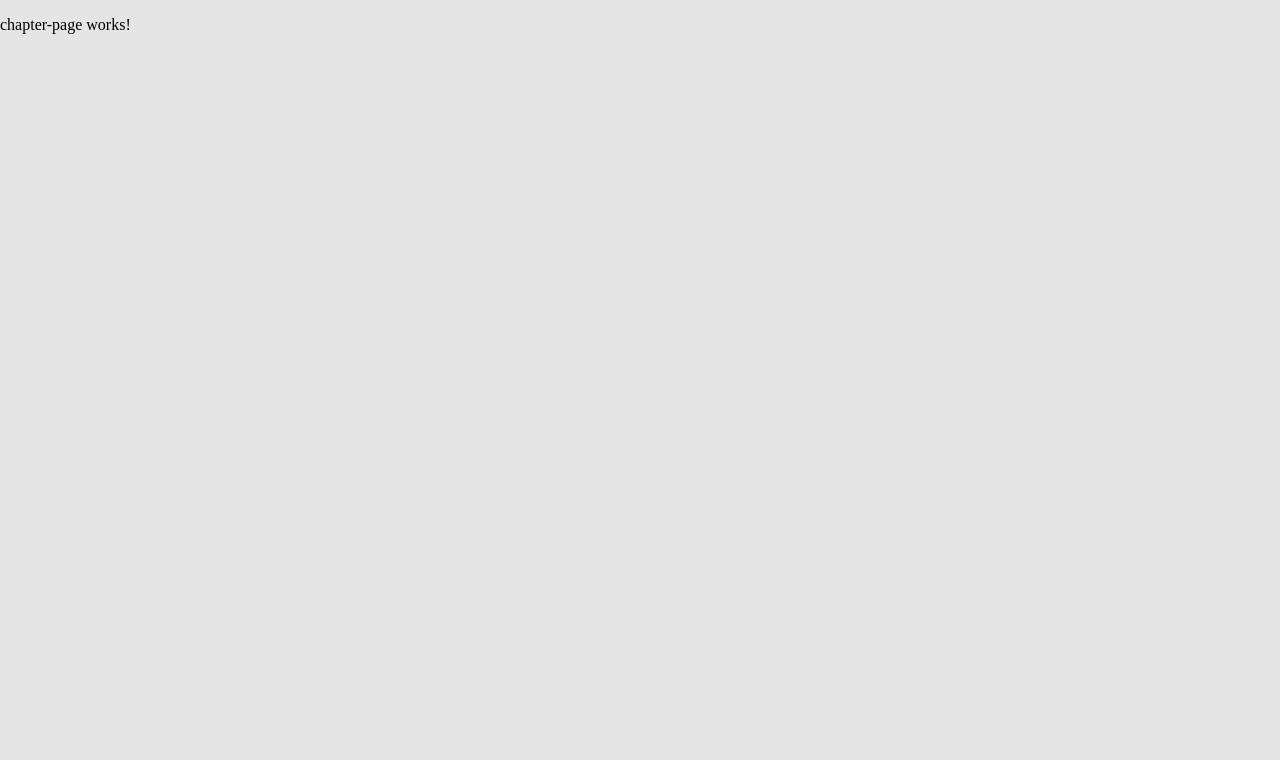
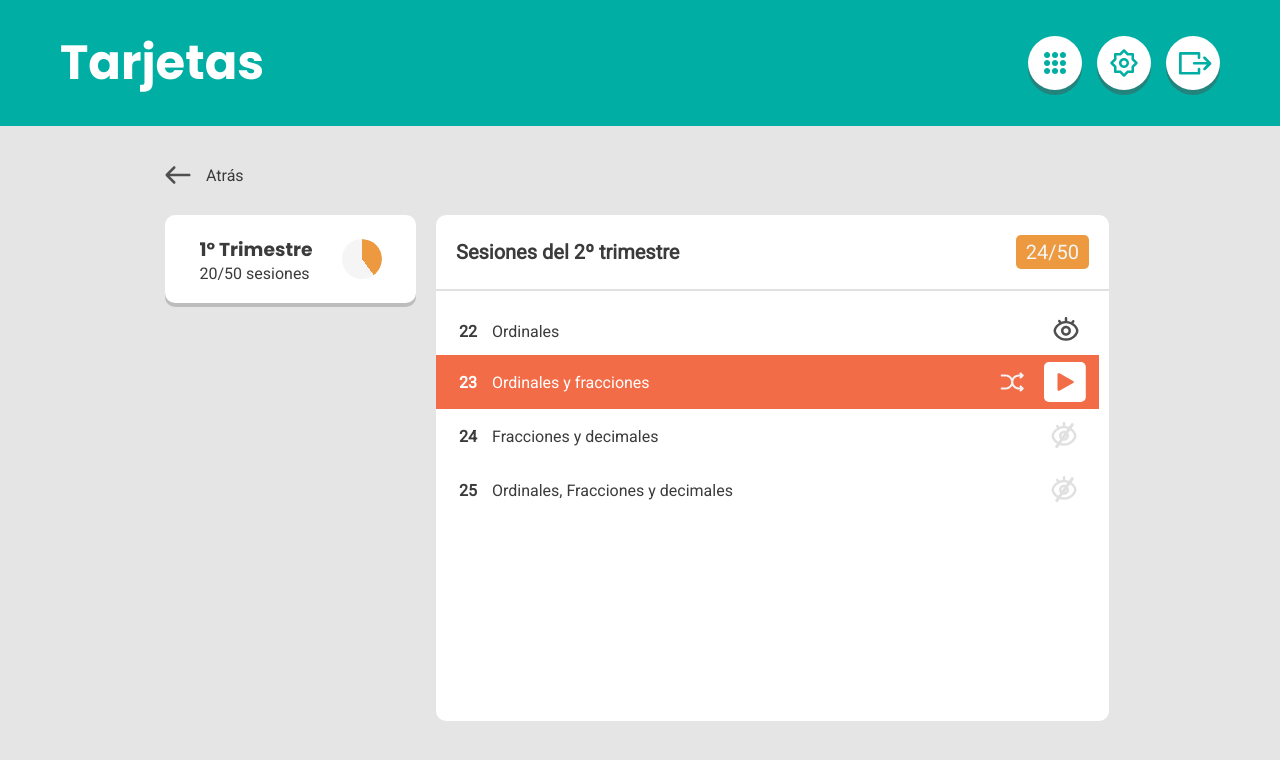
Before and after one commit to alesyt0h/courseApp, an Angular app: page /chapter/1 in a window 1280 px wide. Shown: the top 760 px of the page. Built offline with nearby package versions, Linux system fonts and the light colour scheme.

Commit message:
Chapter page with session list ready

```diff
--- a/src/app/chapters/pages/chapter-page/chapter-page.component.css
+++ b/src/app/chapters/pages/chapter-page/chapter-page.component.css
@@ -0,0 +1,17 @@
+.chapter-container {
+  display: flex;
+  flex-direction: column;
+  margin-top: 40px;
+  gap: 30px;
+}
+
+.back {
+  display: flex;
+  gap: 15px;
+  font-family: Roboto, sans-serif;
+  cursor: pointer;
+}
+
+.sessions {
+  display: flex;
+}
--- a/src/app/chapters/pages/chapter-page/chapter-page.component.html
+++ b/src/app/chapters/pages/chapter-page/chapter-page.component.html
@@ -1 +1,15 @@
-<p>chapter-page works!</p>
+<app-header></app-header>
+<div class="container">
+  <div class="chapter-container">
+    <div class="back">
+      <svg width="26" height="18" viewBox="0 0 26 18" fill="none" xmlns="http://www.w3.org/2000/svg">
+        <path fill-rule="evenodd" clip-rule="evenodd" d="M10.1338 17.3839C9.64567 17.872 8.85422 17.872 8.36606 17.3839L0.866126 9.88388C0.377976 9.39572 0.377976 8.60427 0.866126 8.11612L8.36606 0.616118C8.85422 0.127963 9.64567 0.127959 10.1338 0.616112C10.622 1.10426 10.622 1.89572 10.1338 2.38388L4.76776 7.75L24.25 7.75C24.9404 7.75 25.5 8.30964 25.5 9C25.5 9.69036 24.9404 10.25 24.25 10.25L4.76776 10.25L10.1338 15.6161C10.622 16.1043 10.622 16.8957 10.1338 17.3839Z" fill="#4F4F4F"/>
+      </svg>
+      <div>Atrás</div>
+    </div>
+    <div class="sessions">
+      <app-chapter-card class="mr-20"></app-chapter-card>
+      <app-session-card></app-session-card>
+    </div>
+  </div>
+</div>
--- a/src/app/components/chapter-card/chapter-card.component.css
+++ b/src/app/components/chapter-card/chapter-card.component.css
@@ -7,7 +7,6 @@
   justify-content: space-around;
   align-items: center;
   padding: 20px;
-  cursor: pointer;
 }
 
 .sessions {
--- a/src/app/home/home.component.html
+++ b/src/app/home/home.component.html
@@ -3,6 +3,6 @@
   <app-resume-course></app-resume-course>
   <h1>Temario</h1>
   <div class="chapters-container">
-    <app-chapter-card *ngFor="let item of [0, 1, 2]" class="mr-20"></app-chapter-card>
+    <app-chapter-card *ngFor="let item of [0, 1, 2]" class="mr-20 pointer"></app-chapter-card>
   </div>
 </div>
```
